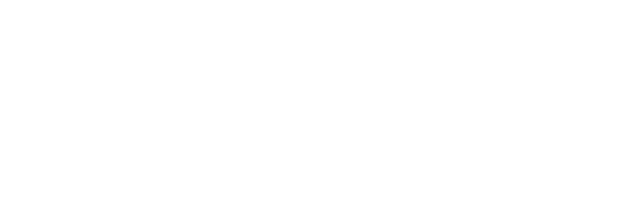
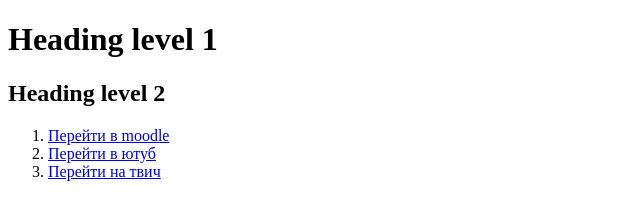
Before and after one commit to kox3ik/task-html, a website: page src/index.html in a window 1280 px wide. Shown: the whole page, without its empty margins (0-640 px from the left). Drawn offline with Linux system fonts and the light colour scheme.

Commit message:
задание по HTML

```diff
--- a/src/index.html
+++ b/src/index.html
@@ -3,5 +3,13 @@
     <head>
         <title>HTML</title>
     </head>
-    <body></body>
+    <body>
+        <h1>Heading level 1</h1>
+        <h2>Heading level 2</h2>
+        <ol>
+            <li><a href="https://moodle.uniyar.ac.ru/">Перейти в moodle</a></li>
+            <li><a href="https://www.youtube.com/">Перейти в ютуб</a></li>
+            <li><a href="https://www.twitch.tv/">Перейти на твич</a></li>
+        </ol>
+    </body>
 </html>
```
Also changed, not shown: 1 other file.
